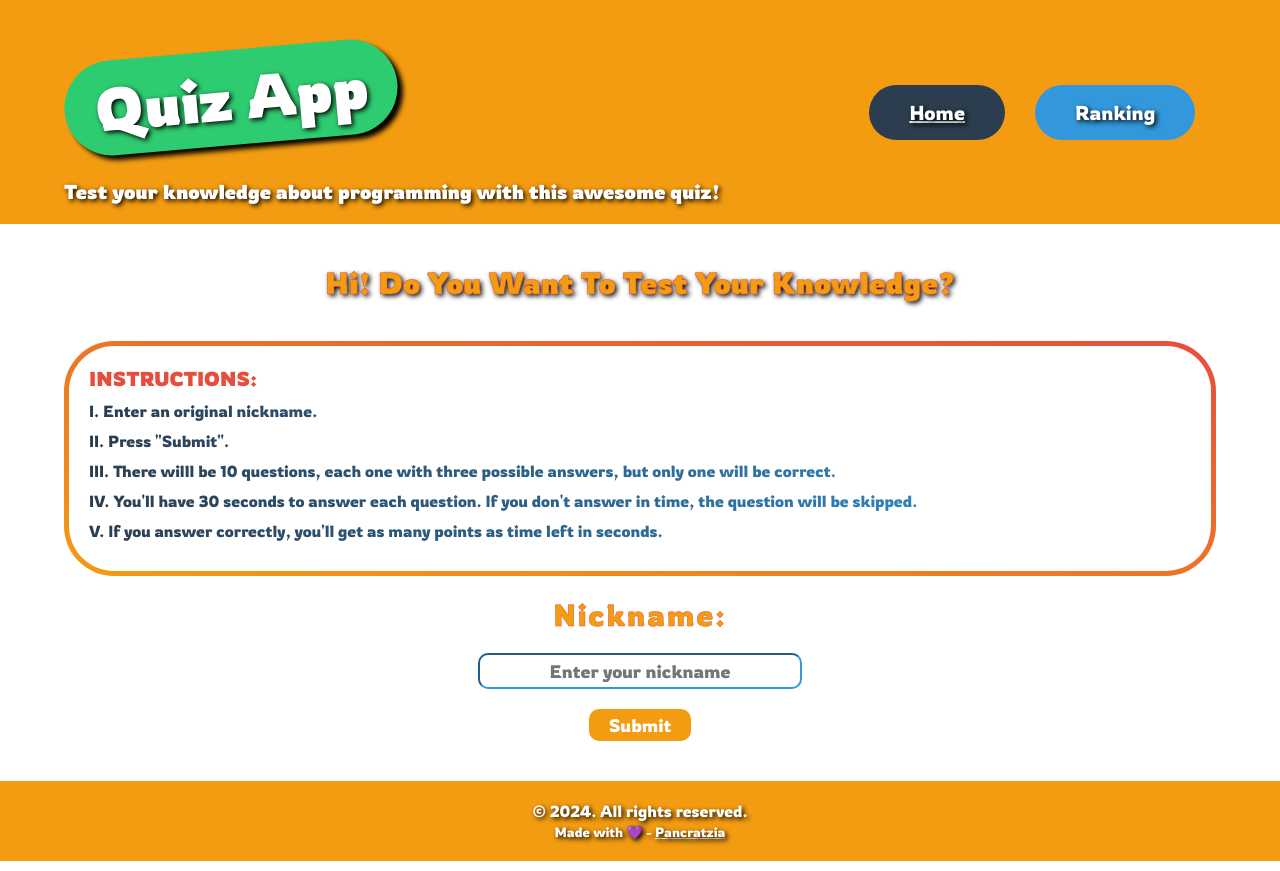
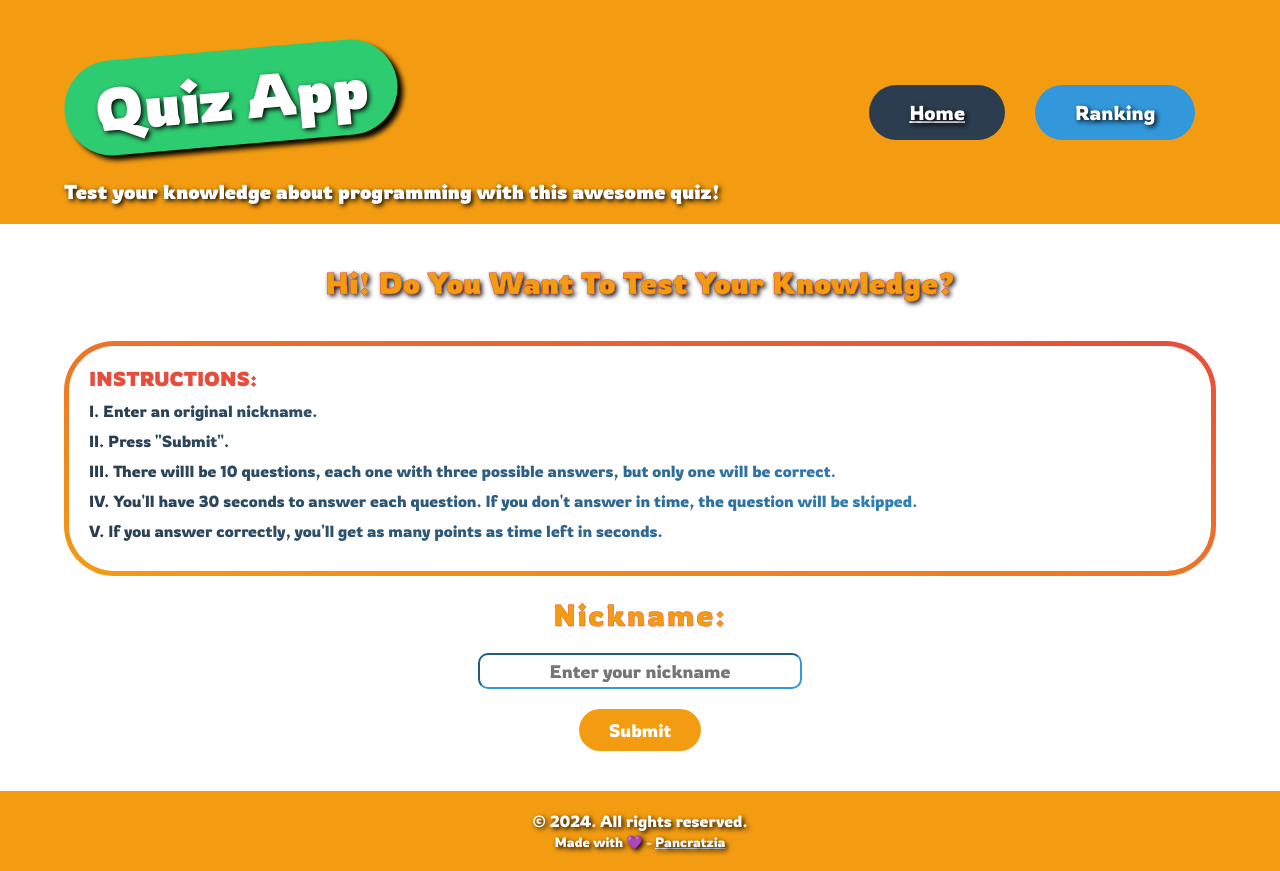
Before and after one commit to Pancratzia/Monthly-Projects, a React (Vite) app in the folder quiz-app/: page / in a window 1280 px wide. Built offline with nearby package versions, Linux system fonts and the light colour scheme; no server answers; the HTML template or start-up script is replaced by a standard one.

Commit message:
Se modifican los estilos del botón para que coincidan con los otros botones de la aplicación

```diff
--- a/quiz-app/src/assets/styles/userPage.css
+++ b/quiz-app/src/assets/styles/userPage.css
@@ -108,10 +108,10 @@
 
     & .submit {
       font-size: 1.8rem;
-      padding: 0.5rem 1rem;
+      padding: 1rem 3rem;
       width: 100%;
       text-align: center;
-      border-radius: 1rem;
+      border-radius: 3rem;
       font-family: inherit;
       color: var(--blanco);
       background-color: var(--amarillo);
@@ -119,7 +119,6 @@
 
       @media screen and (min-width: 768px) {
         width: auto;
-        padding: 0.5rem 2rem;
       }
 
       &:hover{
```
